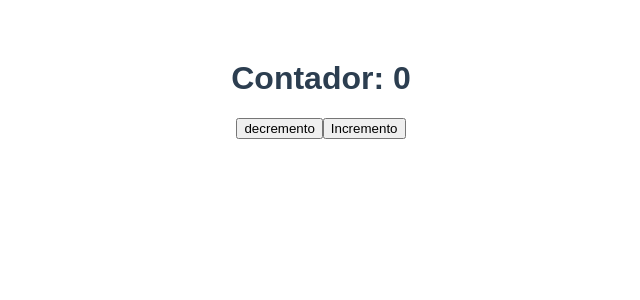
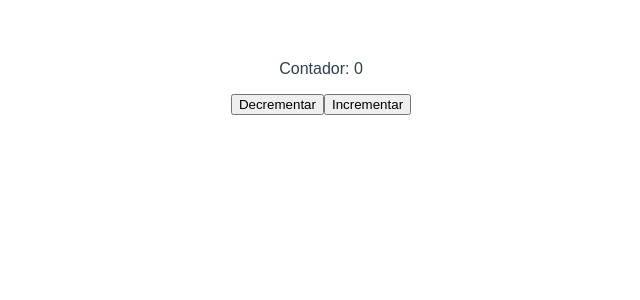
Before and after one commit to philipheferreira/contador-Vue2.0-Vuex3.0, a Vue app: page / in a window 1280 px wide. Shown: the top 300 px of the page, without its empty margins (319-959 px from the left). Built offline with nearby package versions, Linux system fonts and the light colour scheme.

Commit message:
update vuex contador and vuex

```diff
--- a/src/components/contador.vue
+++ b/src/components/contador.vue
@@ -1,25 +1,26 @@
 
 <template>
   <div>
-      <h1>Contador: {{ contador }}</h1>
-      <button @click="decremento">decremento</button>
-      <button @click="incremento">Incremento</button>
+    <p>Contador: {{ contador }}</p>
+    <button @click="decremento">Decrementar</button>
+    <button @click="incremento">Incrementar</button>
   </div>
 </template>
 
 <script>
+import { mapGetters, mapActions } from 'vuex'
 export default {
   name: 'contadorPag',
-  data: () => ({
-      contador: 0
-  }),
+  computed: {
+      ...mapGetters([
+          'contador'
+      ])
+  },
   methods: {
-    decremento: function() {
-        this.contador--
-    },
-    incremento: function() {
-        this.contador++
-    }
+   ...mapActions([
+      'incremento',
+      'decremento'
+   ])
   }
 }
 </script>
--- a/src/vuex.js
+++ b/src/vuex.js
@@ -0,0 +1,23 @@
+import Vue from 'vue'
+import Vuex from 'vuex'
+
+Vue.use(Vuex);
+
+const store = new Vuex.Store({
+    state: {
+        contador: 0
+    },
+    mutations: {
+        decremento: state => state.contador--,
+        incremento: state => state.contador++
+    },
+    getters: {
+        contador: state => state.contador
+    },
+    actions: {
+        incremento: ({ commit }) => commit('incremento'),
+        decremento: ({commit }) =>  commit('decremento')
+    }
+})
+
+ export { store }
```
